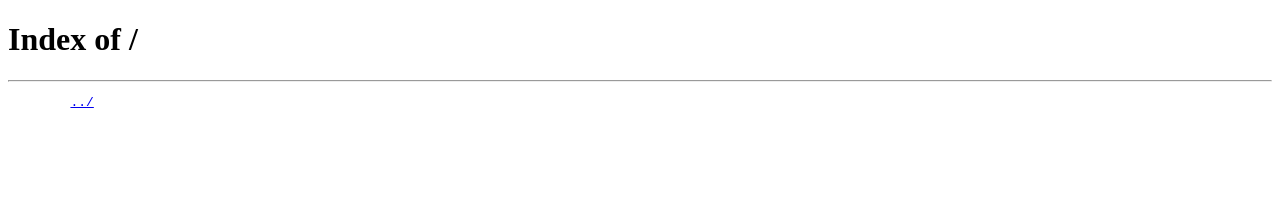
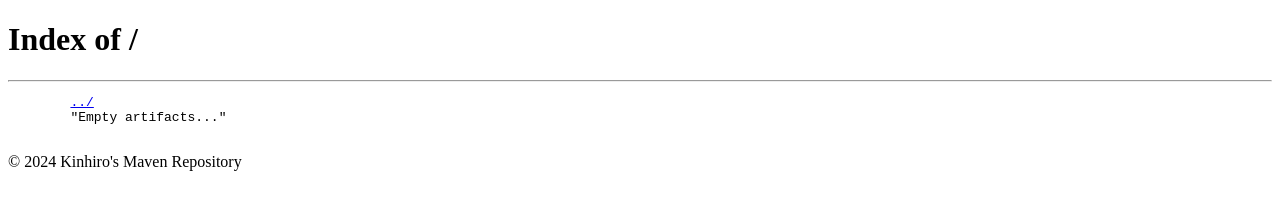
Before and after one commit to kinhirozix/maven, a plain HTML site: page index.html in a window 1280 px wide. Drawn offline with Linux system fonts and the light colour scheme.

Commit message:
Update index.html 2024.10.19 17:16 UTC+8

```diff
--- a/index.html
+++ b/index.html
@@ -12,7 +12,11 @@
     <hr>
     <pre>
         <a href="../">../</a>
+        "Empty artifacts..."
     </pre>
+    <footer>
+        &copy; 2024 Kinhiro's Maven Repository
+    </footer>
 </body>
 
 </html>
```
